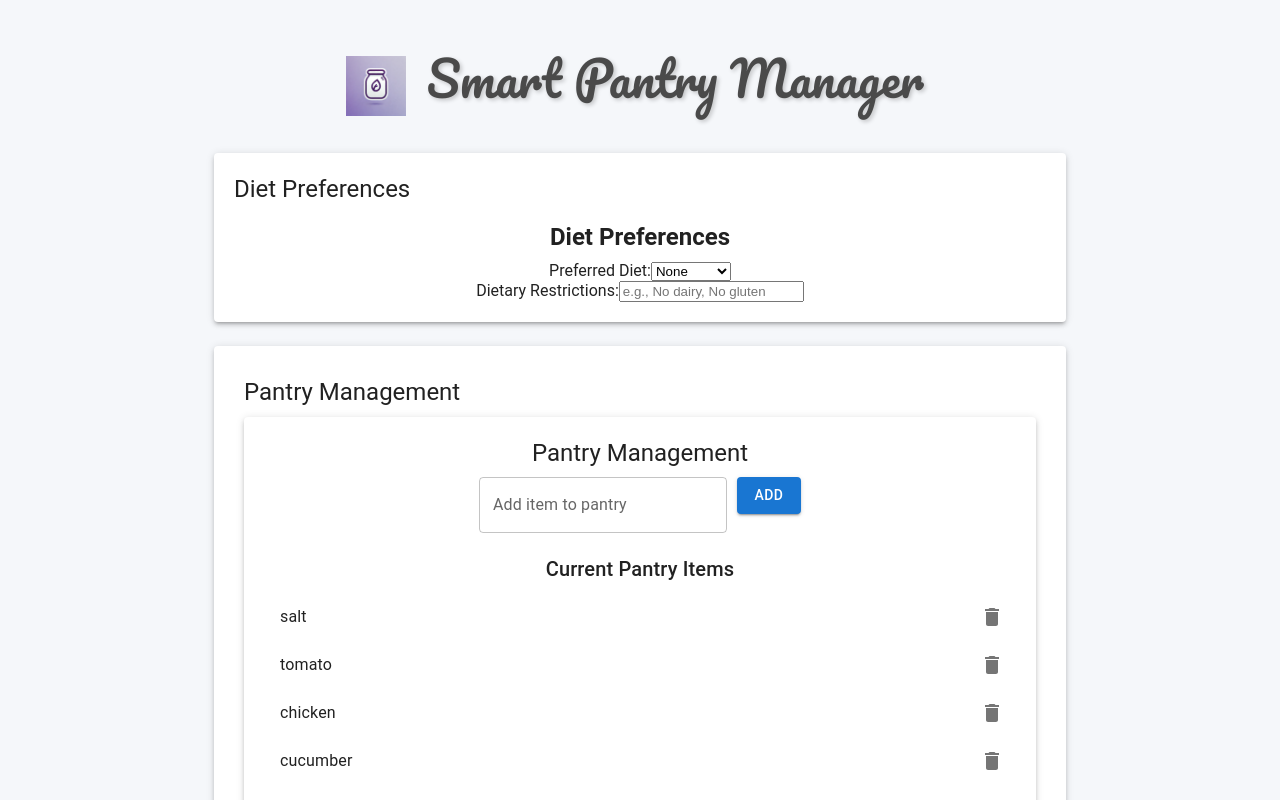
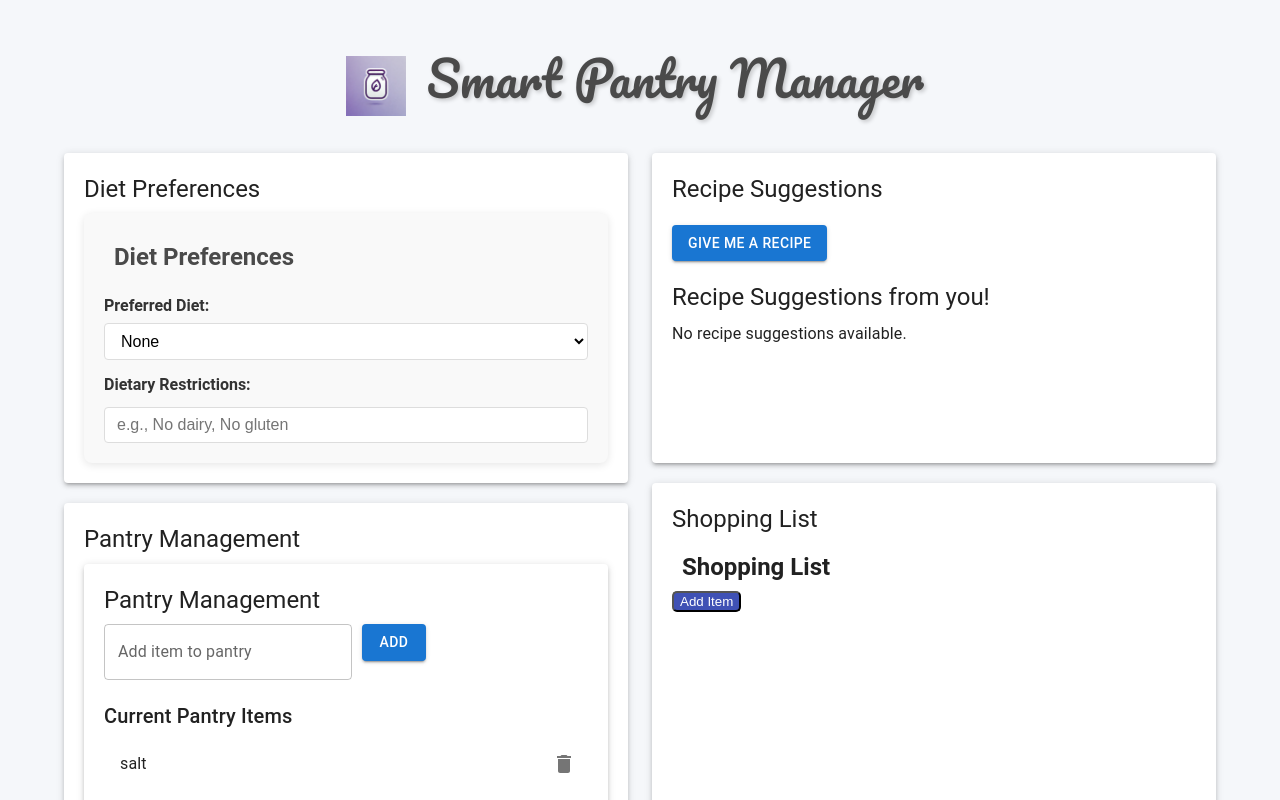
Before and after one commit to majidsadri/smart-pantry, a React (Create React App) app: page / in a window 1280 px wide. Shown: the top 800 px of the page. Built offline with nearby package versions, Linux system fonts and the light colour scheme; data requests are answered from the project's data file.

Commit message:
added diet preffered and chatgpt

```diff
--- a/db.json
+++ b/db.json
@@ -18,6 +18,11 @@
     {
       "id": "4beb",
       "name": "cucumber",
+      "category": "Uncategorized"
+    },
+    {
+      "id": "ab26",
+      "name": "beef",
       "category": "Uncategorized"
     }
   ],
--- a/src/App.js
+++ b/src/App.js
@@ -26,7 +26,7 @@ function App() {
   };
 
   return (
-    <Container maxWidth="md" style={{ marginTop: "40px", textAlign: "center" }}>
+    <Container maxWidth="lg" style={{ marginTop: "40px" }}>
       {/* Custom Logo and Title Section */}
       <div
         style={{
@@ -44,26 +44,30 @@ function App() {
         <Typography
           variant="h3"
           gutterBottom
-          style={{ fontFamily: "'Pacifico', cursive", color: "#4A4A4A", fontSize: "3rem" }}
+          style={{
+            fontFamily: "'Pacifico', cursive",
+            color: "#4A4A4A",
+            fontSize: "3rem",
+          }}
         >
           Smart Pantry Manager
         </Typography>
       </div>
 
-      <Grid container spacing={3} justifyContent="center">
-        {/* Diet Preferences Section */}
-        <Grid item xs={12}>
-          <Paper elevation={3} style={{ padding: "20px" }}>
+      {/* Main Grid with Two Columns */}
+      <Grid container spacing={3}>
+        {/* Left Column: Diet Preferences and Pantry Management */}
+        <Grid item xs={12} md={6}>
+          {/* Diet Preferences Section */}
+          <Paper elevation={3} style={{ padding: "20px", marginBottom: "20px", minHeight: "270px" }}>
             <Typography variant="h5" align="left" gutterBottom>
               Diet Preferences
             </Typography>
             <DietPreferences updateDietPreferences={updateDietPreferences} />
           </Paper>
-        </Grid>
 
-        {/* Pantry Management Section */}
-        <Grid item xs={12}>
-          <Paper elevation={3} style={{ padding: "30px" }}>
+          {/* Pantry Management Section */}
+          <Paper elevation={3} style={{ padding: "20px", minHeight: "300px" }}>
             <Typography variant="h5" align="left" gutterBottom>
               Pantry Management
             </Typography>
@@ -71,9 +75,10 @@ function App() {
           </Paper>
         </Grid>
 
-        {/* Recipe Suggestions Section */}
-        <Grid item xs={12}>
-          <Paper elevation={3} style={{ padding: "20px" }}>
+        {/* Right Column: Recipe Suggestions and Shopping List */}
+        <Grid item xs={12} md={6}>
+          {/* Recipe Suggestions Section */}
+          <Paper elevation={3} style={{ padding: "20px", marginBottom: "20px", minHeight: "270px" }}>
             <Typography variant="h5" align="left" gutterBottom>
               Recipe Suggestions
             </Typography>
@@ -82,11 +87,9 @@ function App() {
               dietPreferences={dietPreferences}
             />
           </Paper>
-        </Grid>
 
-        {/* Shopping List Section */}
-        <Grid item xs={12}>
-          <Paper elevation={3} style={{ padding: "20px" }}>
+          {/* Shopping List Section */}
+          <Paper elevation={3} style={{ padding: "20px", minHeight: "300px" }}>
             <Typography variant="h5" align="left" gutterBottom>
               Shopping List
             </Typography>
--- a/src/components/DietPreferences/DietPreferences.css
+++ b/src/components/DietPreferences/DietPreferences.css
@@ -0,0 +1,57 @@
+.diet-preferences {
+    display: flex;
+    flex-direction: column;
+    justify-content: center;
+    align-items: flex-start;
+    padding: 20px;
+    background-color: #f9f9f9;
+    border-radius: 8px;
+    box-shadow: 0 2px 8px rgba(0, 0, 0, 0.1);
+  }
+
+  .diet-preferences h2 {
+    font-size: 1.5rem;
+    margin-bottom: 15px;
+    color: #4a4a4a;
+  }
+
+  .diet-input-group {
+    margin-bottom: 15px;
+    width: 100%;
+  }
+
+  .diet-input-group label {
+    font-weight: bold;
+    color: #333;
+    margin-bottom: 8px;
+    display: block;
+  }
+
+  .diet-select,
+  .diet-input {
+    width: 100%;
+    padding: 8px 12px;
+    font-size: 1rem;
+    border: 1px solid #ddd;
+    border-radius: 4px;
+    transition: border-color 0.3s ease;
+    box-sizing: border-box;
+  }
+
+  .diet-select:focus,
+  .diet-input:focus {
+    border-color: #3f51b5;
+    outline: none;
+  }
+
+  .diet-select {
+    background-color: #fff;
+  }
+
+  .diet-input {
+    margin-top: 5px;
+  }
+
+  .diet-preferences .diet-input-group:last-child {
+    margin-bottom: 0; /* Remove margin on the last item to make spacing even */
+  }
--- a/src/components/DietPreferences/DietPreferences.js
+++ b/src/components/DietPreferences/DietPreferences.js
@@ -1,4 +1,3 @@
-// src/components/DietPreferences/DietPreferences.js
 import React, { useState } from "react";
 import "./DietPreferences.css";
 
@@ -19,21 +18,26 @@ const DietPreferences = ({ updateDietPreferences }) => {
   return (
     <div className="diet-preferences">
       <h2>Diet Preferences</h2>
+      <div className="diet-input-group">
         <label>Preferred Diet:</label>
-      <select value={diet} onChange={handleDietChange}>
+        <select value={diet} onChange={handleDietChange} className="diet-select">
           <option value="None">None</option>
           <option value="Vegan">Vegan</option>
           <option value="Keto">Keto</option>
           <option value="Low-Carb">Low-Carb</option>
         </select>
-      <br />
+      </div>
+
+      <div className="diet-input-group">
         <label>Dietary Restrictions:</label>
         <input
           type="text"
           value={restrictions}
           onChange={handleRestrictionsChange}
+          className="diet-input"
           placeholder="e.g., No dairy, No gluten"
         />
+      </div>
     </div>
   );
 };
--- a/src/components/RecipeSuggestions/RecipeSuggestions.js
+++ b/src/components/RecipeSuggestions/RecipeSuggestions.js
@@ -57,11 +57,8 @@ const RecipeSuggestions = ({ pantryItems, dietPreferences }) => {
 
   return (
     <div style={{ marginTop: "20px" }}>
-      <Typography variant="h5" gutterBottom>
-        Recipe Suggestions from you!
-      </Typography>
 
-      <Button
+<Button
         variant="contained"
         color="primary"
         onClick={fetchSuggestions}
@@ -69,6 +66,11 @@ const RecipeSuggestions = ({ pantryItems, dietPreferences }) => {
       >
         Give me a recipe
       </Button>
+
+      <Typography variant="h5" gutterBottom>
+        Recipe Suggestions from you!
+      </Typography>
+
 
       {loading ? (
         <CircularProgress />
```
Lines whose indentation alone changed are shown as unchanged.
